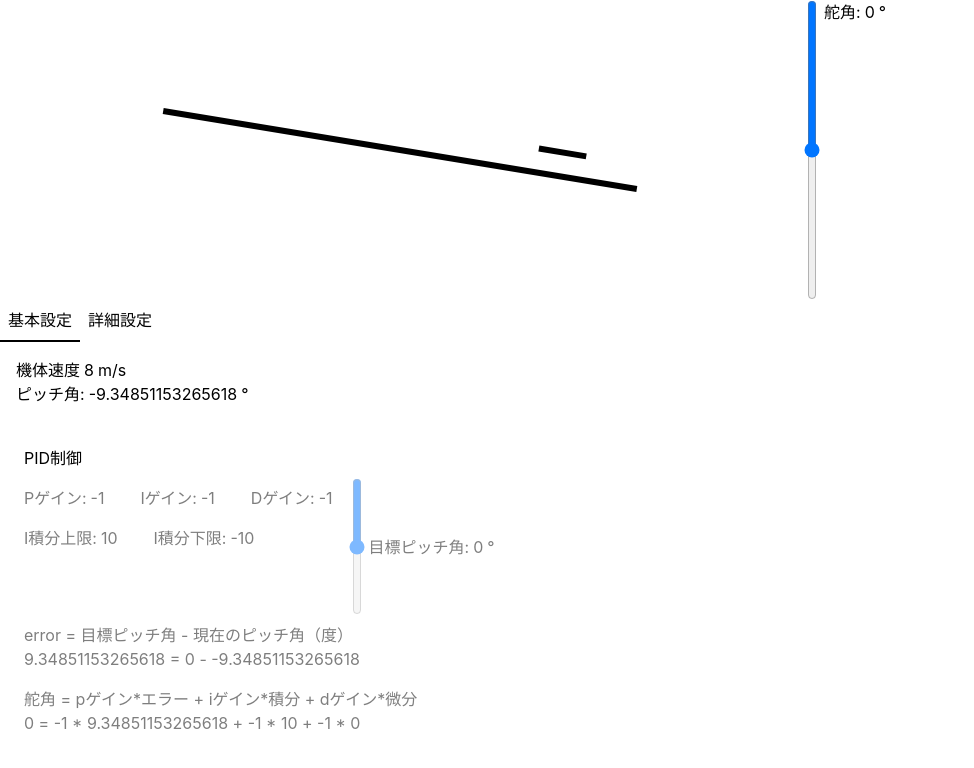
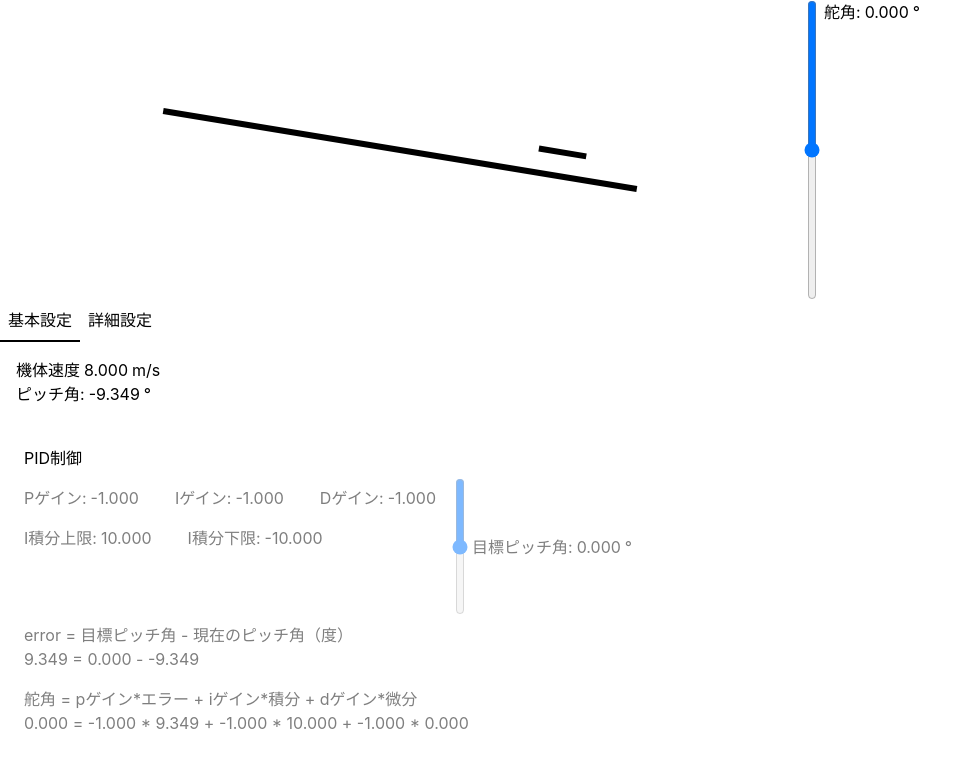
Before and after one commit to ponzu-4C9/react-physics-lab, a React (Vite) app: page / in a window 1280 px wide. Shown: the top 768 px of the page, without its empty margins (0-974 px from the left). Built offline with nearby package versions, Linux system fonts and the light colour scheme.

Commit message:
激しく動く値を0埋めで整理

```diff
--- a/src/App.tsx
+++ b/src/App.tsx
@@ -182,11 +182,11 @@ export default function App() {
           </div>
           <div className='p-2 space-x-8 '>
             <p>error = 目標ピッチ角 - 現在のピッチ角（度）</p>
-            <p>{p.e} = {p.target} - {p.theta * 180 / Math.PI}</p>
+            <p>{p.e.toFixed(3)} = {p.target.toFixed(3)} - {(p.theta * 180 / Math.PI).toFixed(3)}</p>
           </div>
           <div className='p-2 space-x-8 '>
             <p>舵角 = pゲイン*エラー + iゲイン*積分 + dゲイン*微分</p>
-            <p>{p.delta_e} = {p.kp} * {p.e} + {p.ki} * {p.integral} + {p.kd}  * {(p.e - p.pre_error) / 0.01}</p>
+            <p>{p.delta_e.toFixed(3)} = {p.kp.toFixed(3)} * {p.e.toFixed(3)} + {p.ki.toFixed(3)} * {p.integral.toFixed(3)} + {p.kd.toFixed(3)}  * {((p.e - p.pre_error) / 0.01).toFixed(3)}</p>
           </div>
         </div>
       </div>
--- a/src/components/EditableTxt.tsx
+++ b/src/components/EditableTxt.tsx
@@ -38,7 +38,7 @@ export default function EditableTxt({ def, onCommit, unit, nowvalue }: Props) {
                         if (e.key === 'Escape') setEditing(false)
                     }}
                 /> :
-                <p>{nowvalue}</p>
+                <p>{nowvalue?.toFixed(3)}</p>
             }
             <span className='ml-1'>{unit}</span>
         </div>
```
